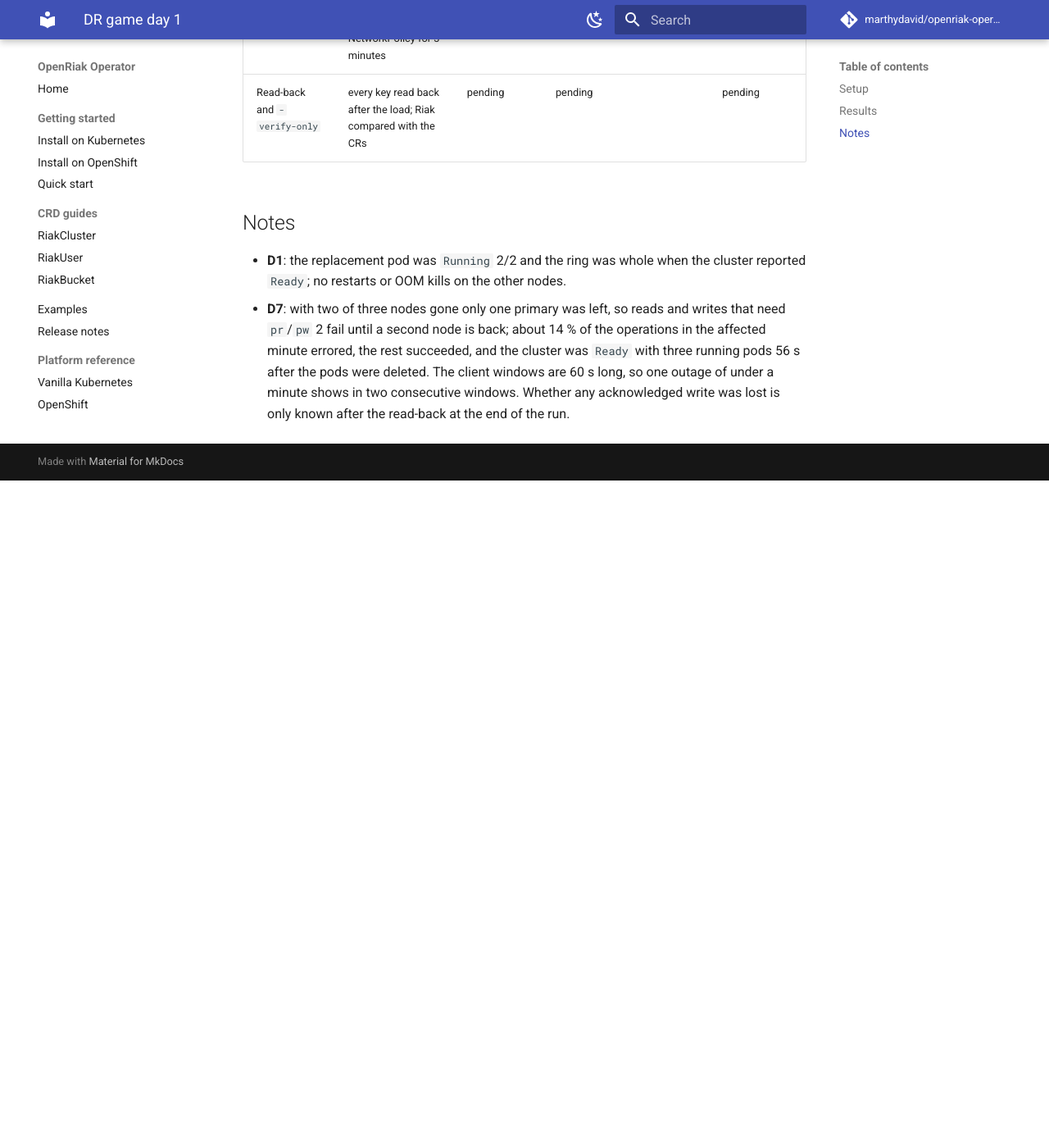
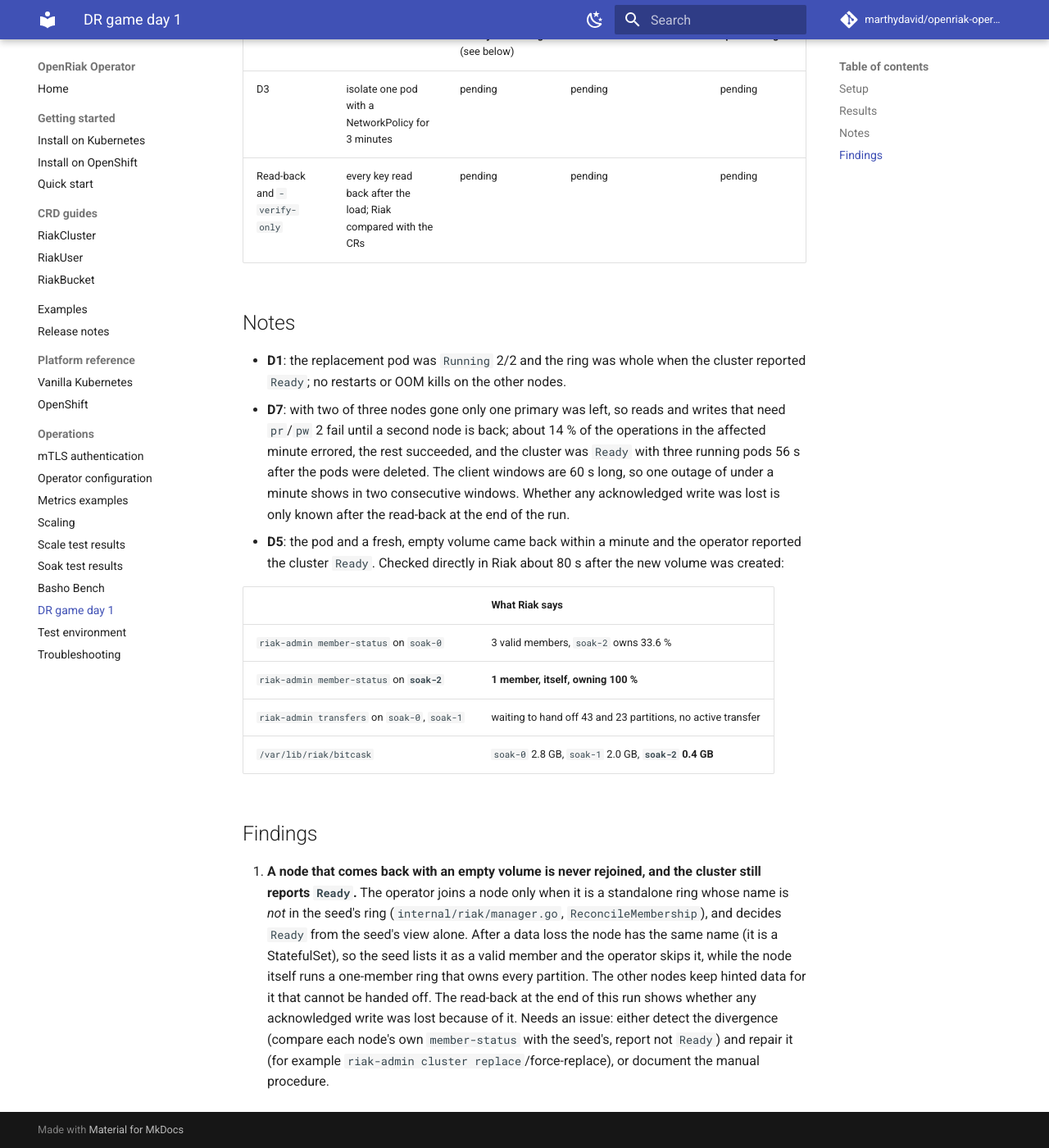
Before and after one commit to marthydavid/openriak-operator, an MkDocs documentation site: the page built from docs/dr-gameday-1.md, in a window 1280 px wide and 1400 px high, scrolled down 1622 px. Shown: the whole window at 82% size. Built offline with MkDocs 1.6.1 and Material for MkDocs 9.7.7, drawn with Linux system fonts in a browser that asks for light colours; comment, search, counter and statistics services are not loaded; before the commit the page ends 2208 px from its top, so only the background shows below that; some of the changed text lies outside the part shown.

Commit message:
docs: DR game day 1, D5 result and finding (node with a lost volume never rejoins, cluster still Ready)
Co-Authored-By: Claude Sonnet 5.5 <noreply@anthropic.com>

```diff
--- a/docs/dr-gameday-1.md
+++ b/docs/dr-gameday-1.md
@@ -6,7 +6,7 @@ a constant load on one TLS cluster while failures are injected one after another
 [`hack/dr-gameday.sh`](https://github.com/marthydavid/openriak-operator/blob/test/dr-gameday/hack/dr-gameday.sh),
 the load and the read-back are the [soak harness](scaling.md#soak-test-a-constant-load-for-hours).
 
-**Status: in progress.** This page is updated as each fault finishes.
+**Status: in progress.** This page is updated as each fault finishes. One finding so far (D5, below).
 
 ## Setup
 
@@ -36,7 +36,7 @@ same 15 s.
 |---|---|---|---|---|
 | D1 | delete one Riak pod (`soak-1`) | 16 s after the 25 s pause | one 60 s window at 192 of 200 ops/s with 4.06 % errors, back to 200 ops/s and 0 % in the next; p99 stayed at 46 ms | recovered |
 | D7 | delete two pods at once (`soak-1`, `soak-2`) | 31 s after the 25 s pause | the cluster showed 1 of 3 nodes for a sample; two windows at 172 and 170 of 200 ops/s with 13.6 % and 14.0 % errors; p99 of the operations that succeeded stayed at 45 ms | recovered, no restart or OOM elsewhere |
-| D5 | delete one node's volume and pod | pending | pending | pending |
+| D5 | delete one node's volume (`data-soak-2`) and pod | `Ready` 15 s after the 25 s pause, **but the node did not rejoin the ring** (see below) | one window at 190 of 200 ops/s with 4.22 % errors, then back to 198 | **operator reports Ready while Riak is split: finding 1** |
 | D3 | isolate one pod with a NetworkPolicy for 3 minutes | pending | pending | pending |
 | Read-back and `-verify-only` | every key read back after the load; Riak compared with the CRs | pending | pending | pending |
 
@@ -49,3 +49,24 @@ same 15 s.
   succeeded, and the cluster was `Ready` with three running pods 56 s after the pods were deleted. The client
   windows are 60 s long, so one outage of under a minute shows in two consecutive windows. Whether any
   acknowledged write was lost is only known after the read-back at the end of the run.
+- **D5**: the pod and a fresh, empty volume came back within a minute and the operator reported the cluster
+  `Ready`. Checked directly in Riak about 80 s after the new volume was created:
+
+  | | What Riak says |
+  |---|---|
+  | `riak-admin member-status` on `soak-0` | 3 valid members, `soak-2` owns 33.6 % |
+  | `riak-admin member-status` on **`soak-2`** | **1 member, itself, owning 100 %** |
+  | `riak-admin transfers` on `soak-0`, `soak-1` | waiting to hand off 43 and 23 partitions, no active transfer |
+  | `/var/lib/riak/bitcask` | `soak-0` 2.8 GB, `soak-1` 2.0 GB, **`soak-2` 0.4 GB** |
+
+## Findings
+
+1. **A node that comes back with an empty volume is never rejoined, and the cluster still reports `Ready`.**
+   The operator joins a node only when it is a standalone ring whose name is *not* in the seed's ring
+   (`internal/riak/manager.go`, `ReconcileMembership`), and decides `Ready` from the seed's view alone. After
+   a data loss the node has the same name (it is a StatefulSet), so the seed lists it as a valid member and the
+   operator skips it, while the node itself runs a one-member ring that owns every partition. The other nodes
+   keep hinted data for it that cannot be handed off. The read-back at the end of this run shows whether any
+   acknowledged write was lost because of it. Needs an issue: either detect the divergence (compare each node's
+   own `member-status` with the seed's, report not `Ready`) and repair it (for example `riak-admin cluster
+   replace`/force-replace), or document the manual procedure.
```
